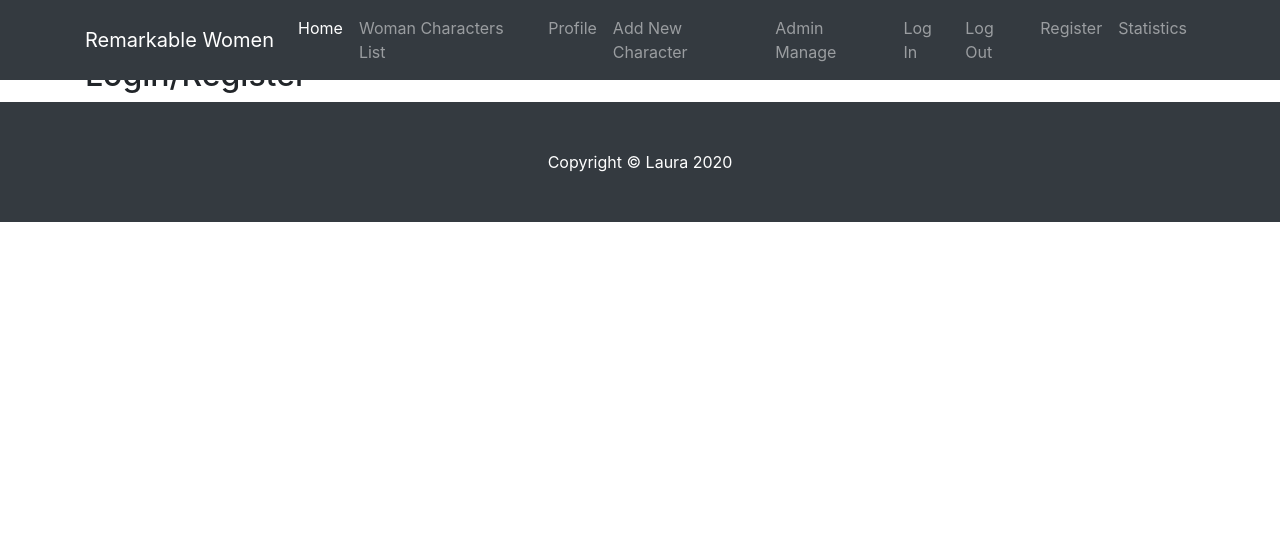
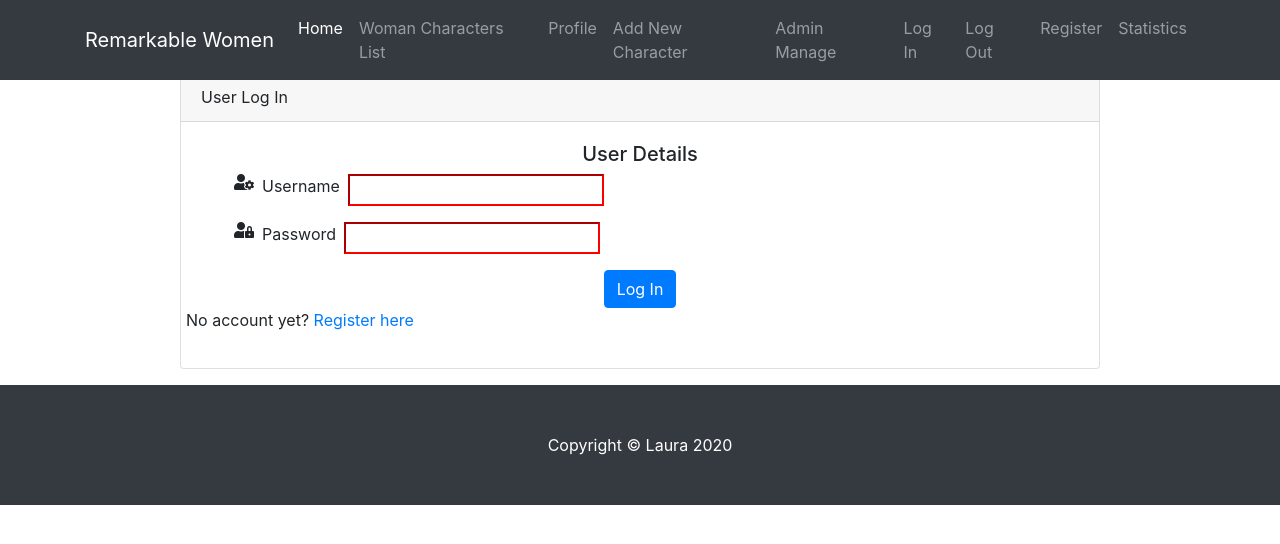
Before and after one commit to laumartin/RemarkableWomen, a Flask app: page /login in a window 1280 px wide. Shown: the top 544 px of the page. Run offline with Flask 2, Linux system fonts and the light colour scheme; some libraries are stand-ins or nearby versions.

Commit message:
Adding login functionality. Updating the login.html file. Building the login function in app.py with the GET and POST methods. Including checks to see if our database has the username already and that the password matches the hashed password for that username, if not  we redirect the user to the same page. Adding flash messages to the user for correct or incorrect login Update register.html and register function in app.py to add email registration field Customising style for log in and register pages

```diff
--- a/app.py
+++ b/app.py
@@ -50,6 +50,7 @@ def register():
         # if no existing user,take data from form into the register dictionary
         register = {
             "username": request.form.get("username").lower(),
+            "email": request.frm.get("email").lower(),
             "password": generate_password_hash(request.form.get("password"))
             }
         # call the users collection on MongoDB and use insert_one() method
@@ -62,6 +63,33 @@ def register():
     return render_template("register.html")
 
 
+@app.route("/login", methods=["GET", "POST"])
+def login():
+    if request.method == "POST":
+        # check if username exists in db
+        existing_user = mongo.db.users.find_one(
+            {"username": request.form.get("username").lower()})
+
+        if existing_user:
+            # ensure hased pass matches user input,check_pass_hash comes from
+            # Werkzeug helper,takes 2 arguments: the existing_user hashed pass
+            # on the db in [] and the pass from the form input.
+            if check_password_hash(
+                existing_user["password"], request.form.get("password")):
+                # now log the user in using session variables called user
+                    session["user"] = request.form.get("username").lower()
+                    flash("Welcome, {}".format(request.form.get("username")))
+            else:
+                # invalid password match
+                flash("Incorrect Username and/or Password")
+                return redirect(url_for("login"))
+
+        else:
+            # it defaults "GET" method, which acts as the 'else' condition.
+            flash("Username does not exist")
+            return redirect(url_for("login.html"))
+
+    return render_template("login.html")
 
 
 @app.route("/characters")
@@ -69,11 +97,6 @@ def characters():
     characters = mongo.db.woman_card.find()
 
     return render_template("characters.html", characters=characters)
-
-
-@app.route("/login")
-def login():
-    return render_template("login.html")
 
 
 @app.route("/statistics")
--- a/static/css/style.css
+++ b/static/css/style.css
@@ -6,3 +6,17 @@
 .col-lg-2 img{
     width: 100%;
 }
+
+/* Register Form */
+input:required:valid {
+  border-color: green;
+}
+input:invalid {
+  border-color: red;
+}
+input:required:focus:valid {
+   border-color: green;
+}
+input:focus:invalid {
+    border-color: red;
+}
--- a/templates/login.html
+++ b/templates/login.html
@@ -1,4 +1,40 @@
 {% extends 'base.html' %}
 {% block content %}
-    <h2>Login/Register</h2>
+    <div class="row">
+        <form class="col-10 md-8 offset-md-1 mt-3 mb-3" method="POST" action="{{ url_for('login') }}">
+            <div class="card">
+                <div class="card-header">
+                    User Log In
+                </div>
+                <div class="card-body text-center">
+                    <h5 class="card-tittle">User Details</h5>
+                    <!--User Name -->
+                    <div class="form-group row pl-5">
+                        <i class="fas fa-user-cog prefix"></i>
+                        <label for="username" class="pl-2 pr-2">Username</label>
+                        <input type="text" id="username" name="username" minlength="4"
+                            maxlength="10" pattern="^[a-zA-Z0-9]{4,10}$" class="card-text" required>
+                    </div>
+                    <!--Password -->
+                    <div class="form-group row pl-5">
+                        <i class="fas fa-user-lock prefix"></i>
+                        <label for="password" class="pl-2 pr-2">Password</label>
+                        <input type="password" id="password" name="password" minlength="8"
+                            maxlength="20" pattern="^[a-zA-Z0-9]{8,20}$" class="card-text" required>
+                    </div>
+                    <!--Login button -->
+                    <div class="col text-center">
+                        <button type="submit" class="btn btn-primary">Log In</button>
+                    </div>
+                    <div class="row text-center">
+                        <p>No account yet? <a href="{{ url_for('register') }}">Register here</a>
+                        </p>
+                    </div>
+                </div>
+            </div>
+
+        </form>
+
+    </div>
+
 {% endblock %}
```
Also changed, not shown: templates/register.html (+16 -6 lines).
